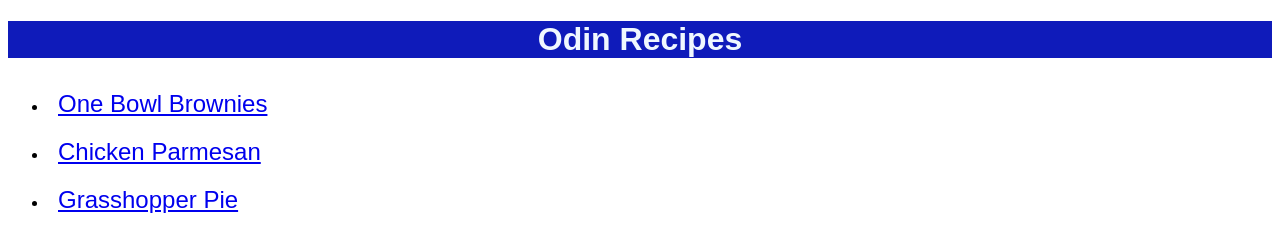
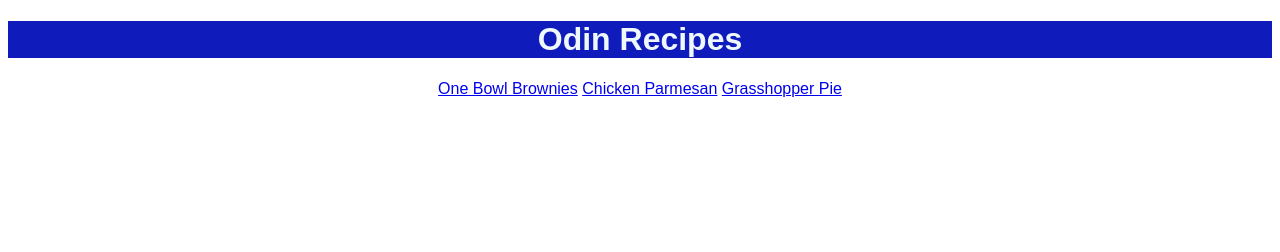
Before and after one commit to leodymium/odin-recipes, a plain HTML site: page index.html in a window 1280 px wide. Drawn offline with Linux system fonts and the light colour scheme.

Commit message:
Update styles for recipe home page

```diff
--- a/index.html
+++ b/index.html
@@ -7,9 +7,10 @@
     </head>
     <body>
         <h1>Odin Recipes</h1>
-        <ul>
-        <li><a href="./recipes/brownies.html">One Bowl Brownies</a></li>
-        <li><a href="./recipes/chickenparmesan.html">Chicken Parmesan</a></li>
-        <li><a href="./recipes/grashopperpie.html">Grasshopper Pie</a></li>
+        <nav>
+            <a href="./recipes/brownies.html">One Bowl Brownies</a>
+            <a href="./recipes/chickenparmesan.html">Chicken Parmesan</a>
+            <a href="./recipes/grashopperpie.html">Grasshopper Pie</a>
+        </nav>
     </body>
 </html>
--- a/styles.css
+++ b/styles.css
@@ -13,16 +13,14 @@ p.Description {
     display: inline-block;
 }
 
-li a {
-    font-size: 24px;
-    padding: 5px;
-    margin: 5px;
-    display: inline-block;
-}
-
 img {
     border: 1px solid black;
     height: auto;
     width: 350px;
     display: inline-block;
 }
+
+nav {
+    font-size: medium;
+    text-align: center;
+}
```
